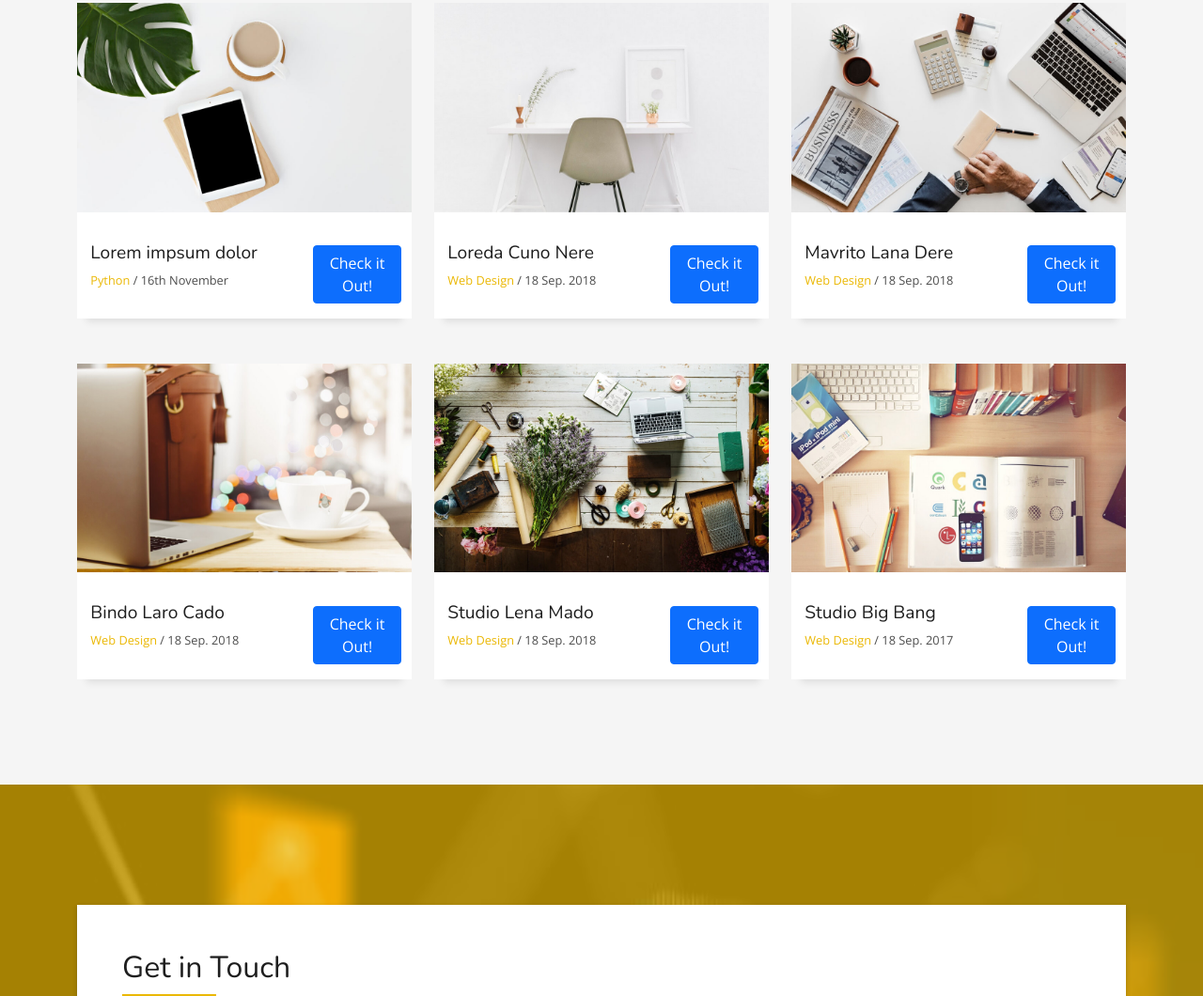
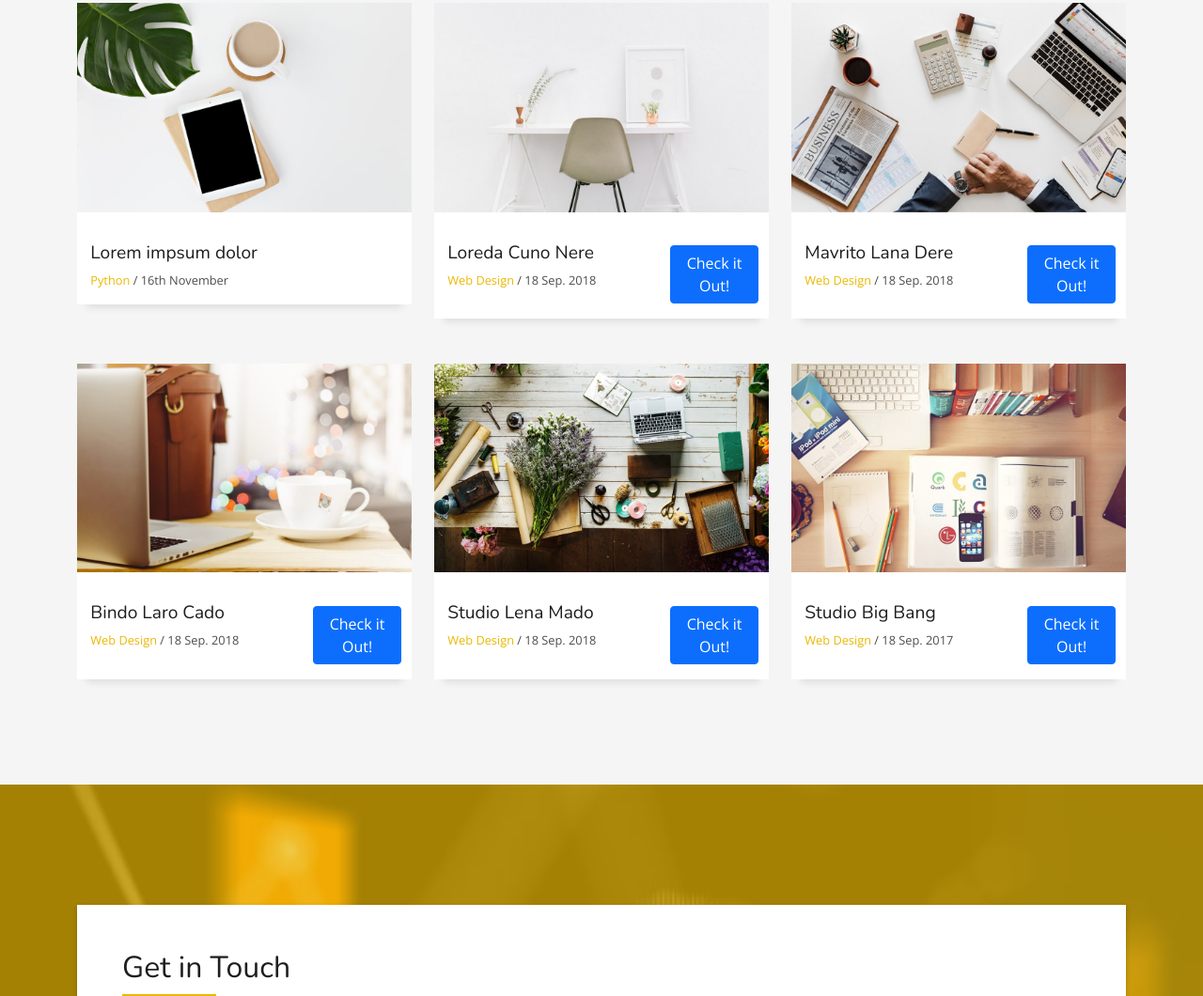
Before and after one commit to soniasharma12/Portfolio-Website, a plain HTML site: page index.html in a window 1280 px wide. Shown: the part 3369-4429 px from the top of the page at 94% size. Drawn offline with nearby package versions, Linux system fonts and the light colour scheme.

Commit message:
Update index.html

```diff
--- a/index.html
+++ b/index.html
@@ -351,7 +351,7 @@
                   </div>
                   <div class="col-sm-4">
                     <div class="w-like">
-                      <a href="" target = "_blank"> <span class="btn btn-primary">Check it Out!</span></a>
+
                     </div>
                   </div>
                 </div>
```
